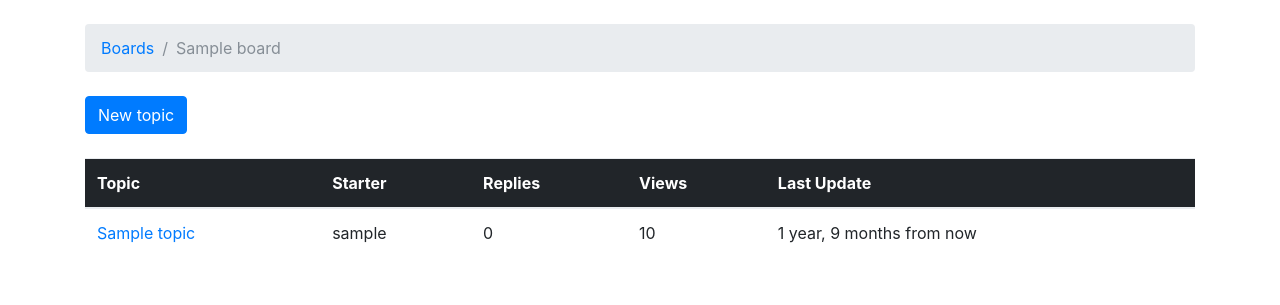
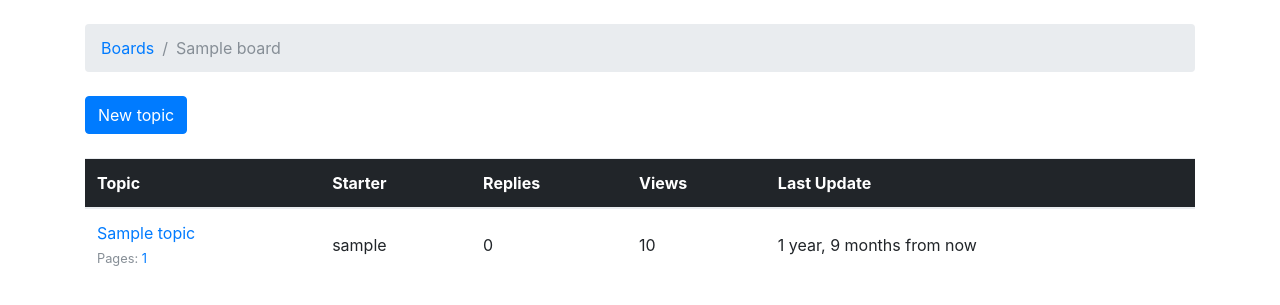
Before and after one commit to xiantang/django, a Django app: page /boards/1/ in a window 1280 px wide. Shown: the part 56-361 px from the top of the page. Run offline with Django 3.2, Linux system fonts and the light colour scheme; tables that the repository leaves empty hold one stand-in row (values such as "Sample post"); some libraries are stand-ins or nearby versions; some web fonts are replaced.

Commit message:
commit
commo

```diff
--- a/boards/models.py
+++ b/boards/models.py
@@ -3,7 +3,7 @@ from django.db import models
 from django.utils.text import Truncator
 from django.utils.html import mark_safe
 from  markdown import markdown
-
+import math
 class Board(models.Model):
     name = models.CharField(max_length=30, unique=True)
     description = models.CharField(max_length=100)
@@ -28,6 +28,26 @@ class Topic(models.Model):
     def __str__(self):
         return self.subject
 
+    def get_page_count(self):
+        count=self.posts.count()
+        # print(count)
+        pages=count/2
+        return math.ceil(pages)
+
+    def has_many_pages(self,count=None):
+        if count is None:
+            count=self.get_page_count()
+        return count>6
+
+    def get_page_range(self):
+        count=self.get_page_count()
+        if self.has_many_pages(count):
+            return range(1,5)
+        return range(1,int(count)+1)
+
+    def get_last_ten_posts(self):
+        return self.posts.order_by('-created_at')[:10]
+
 
 class Post(models.Model):
     message = models.TextField(max_length=4000)
--- a/boards/views.py
+++ b/boards/views.py
@@ -7,7 +7,7 @@ from .models import Board, Post, Topic
 from django.utils import timezone
 from django.utils.decorators import method_decorator
 from django.core.paginator import Paginator, EmptyPage, PageNotAnInteger
-
+from django.urls import resolve, reverse
 
 #
 # def home(request):
@@ -75,7 +75,18 @@ def reply_topic(request, pk, topic_pk):
             post.topic = topic
             post.created_by = request.user
             post.save()
-            return redirect('topic_posts', pk=pk, topic_pk=topic_pk)
+
+            topic.last_updated=timezone.now()
+            topic.save()
+            post_url=reverse('topic_posts',kwargs={'pk':pk,'topic_pk':topic_pk})
+            topic_post_url='{url}?page={page}#{id}'.format(
+                url=post_url,
+                id=post.pk,
+                page=topic.get_page_count()
+            )
+            print(topic.get_page_count())
+            # print(topic_post_url)
+            return redirect(topic_post_url) #重定向
     else:
         form = PostForm()
     return render(request, 'reply_topic.html', {'topic': topic, 'form': form})
@@ -146,8 +157,11 @@ class PostListView(ListView):
     paginate_by = 2
 
     def get_context_data(self, **kwargs):
-        self.topic.views+=1
-        self.topic.save()
+        session_key='viewed_topic_{}'.format(self.topic.pk)
+        if not self.request.session.get(session_key,False):
+            self.topic.views+=1
+            self.topic.save()
+            self.request.session[session_key]=True
         kwargs['topic']=self.topic
         return super().get_context_data(**kwargs)
 
--- a/templates/includes/pagination.html
+++ b/templates/includes/pagination.html
@@ -35,6 +35,15 @@
           <span class="page-link">Next</span>
         </li>
       {% endif %}
+        {% if page_obj.number != paginator.num_pages %}
+        <li class="page-item">
+          <a class="page-link" href="?page={{ paginator.num_pages }}">Last</a>
+        </li>
+      {% else %}
+        <li class="page-item disabled">
+          <span class="page-link">Last</span>
+        </li>
+      {% endif %}
     </ul>
   </nav>
 {% endif %}
--- a/templates/reply_topic.html
+++ b/templates/reply_topic.html
@@ -30,7 +30,7 @@
     <button type="submit" class="btn btn-success">Post a reply</button>
   </form>
 
-  {% for post in topic.posts.all %}
+  {% for post in topic.get_last_ten_posts %}
     <div class="card mb-2">
       <div class="card-body p-3">
         <div class="row mb-3">
--- a/templates/topics.html
+++ b/templates/topics.html
@@ -26,12 +26,26 @@
     </thead>
     <tbody>
       {% for topic in topics %}
+       {% url 'topic_posts' board.pk topic.pk as topic_url %}
         <tr>
-          <td><a href="{% url 'topic_posts' board.pk topic.pk %}">{{ topic.subject }}</a></td>
-          <td>{{ topic.starter.username }}</td>
-          <td>{{ topic.replies }}</td>
-          <td>{{ topic.views }}</td>
-          <td>{{ topic.last_updated|naturaltime }}</td>
+          <td>
+            <p class="mb-0">
+              <a href="{{ topic_url }}">{{ topic.subject }}</a>
+            </p>
+            <small class="text-muted">
+              Pages:
+              {% for i in topic.get_page_range %}
+                <a href="{{ topic_url }}?page={{ i }}">{{ i }}</a>
+              {% endfor %}
+              {% if topic.has_many_pages %}
+              ... <a href="{{ topic_url }}?page={{ topic.get_page_count }}">Last Page</a>
+              {% endif %}
+            </small>
+          </td>
+          <td class="align-middle">{{ topic.starter.username }}</td>
+          <td class="align-middle">{{ topic.replies }}</td>
+          <td class="align-middle">{{ topic.views }}</td>
+          <td class="align-middle">{{ topic.last_updated|naturaltime }}</td>
         </tr>
       {% endfor %}
     </tbody>
```
Also changed, not shown: templates/topic_posts.html (+4 -4 lines).
